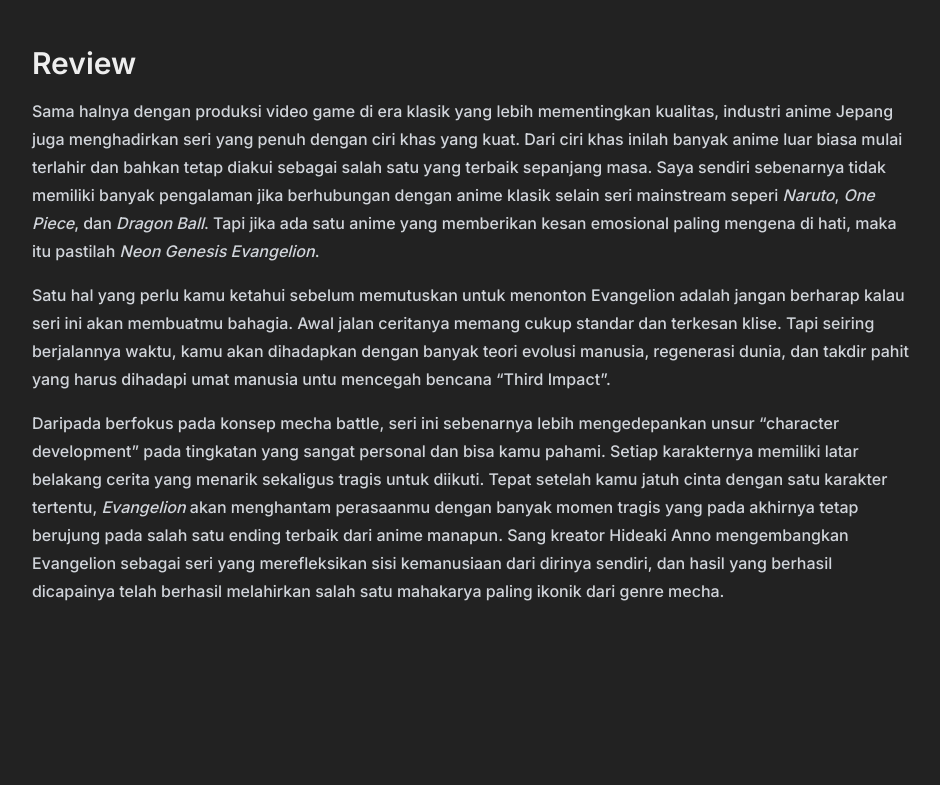
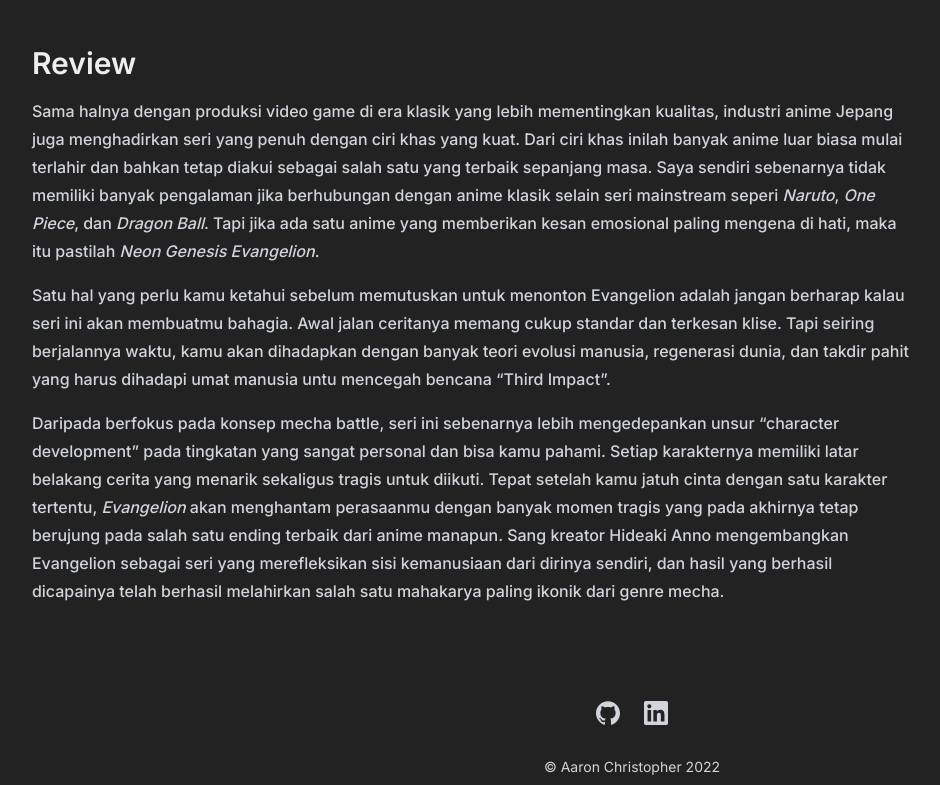
Before and after one commit to lordronz-archive/submission-dicoding-dasprog-web, a website: page website/index.html in a window 1280 px wide. Shown: the part 869-1654 px from the top of the page, without its empty margins (8-948 px from the left). Before the commit the page ends 1522 px from the top, so only its background shows below. Drawn offline with Linux system fonts and the light colour scheme.

Commit message:
feat: add footer :rocket:

```diff
--- a/website/index.html
+++ b/website/index.html
@@ -67,24 +67,25 @@
                 height="158px"
               />
               <p class="content-text">
-                Pada tahun 2015, <em>Angels</em>, sebuah makhluk alien yang haus perang,
-                muncul di kota Tokyo untuk kedua kalinya. Peristiwa ini
+                Pada tahun 2015, <em>Angels</em>, sebuah makhluk alien yang haus
+                perang, muncul di kota Tokyo untuk kedua kalinya. Peristiwa ini
                 dinamakan <em>second impact</em>. Satu-satunya harapan untuk
                 keberlangsungan hidup umat manusia terdapat di tangan
-                <em>Evangelion</em>, sebuah mecha humanoid yang dikembangkan oleh
-                organisasi bernama <em>NERV</em>, sebuah agensi spesial dari <em>United
-                Nation</em>.
+                <em>Evangelion</em>, sebuah mecha humanoid yang dikembangkan
+                oleh organisasi bernama <em>NERV</em>, sebuah agensi spesial
+                dari <em>United Nation</em>.
               </p>
               <p class="content-text">
-                <em>Evangelion</em> ini sangatlah kuat dan dapat bertarung sengit dengan
-                Angels, namun masalahnya adalah keterbatasan jumlah orang yang
-                dapat menjadi pilot dari Eva series. Hanya beberapa remaja, yang
-                semuanya berusia 14 tahun lalu, 9 bulan setelah Angel pertama
-                muncul, yang dapat menjadi pilot dari <em>Evangelion</em>.
+                <em>Evangelion</em> ini sangatlah kuat dan dapat bertarung
+                sengit dengan Angels, namun masalahnya adalah keterbatasan
+                jumlah orang yang dapat menjadi pilot dari Eva series. Hanya
+                beberapa remaja, yang semuanya berusia 14 tahun lalu, 9 bulan
+                setelah Angel pertama muncul, yang dapat menjadi pilot dari
+                <em>Evangelion</em>.
               </p>
               <p class="content-text">
-                Salah satu remaja tersebut adalah <em>Shinji Ikari</em>, yang ayahnya
-                adalah pemimpin dari organisasi NERV yang mengembangkan
+                Salah satu remaja tersebut adalah <em>Shinji Ikari</em>, yang
+                ayahnya adalah pemimpin dari organisasi NERV yang mengembangkan
                 Evangelion. Dipaksa untuk bertempur dan mengalami peristiwa yang
                 dia tidak mengerti, Shinji terpaksa menyelami kedalaman batinnya
                 sendiri untuk keberanian dan kekuatan untuk tidak hanya
@@ -99,13 +100,41 @@
                 >
               </h2>
               <p class="content-text">
-                Sama halnya dengan produksi video game di era klasik yang lebih mementingkan kualitas, industri anime Jepang juga menghadirkan seri yang penuh dengan ciri khas yang kuat. Dari ciri khas inilah banyak anime luar biasa mulai terlahir dan bahkan tetap diakui sebagai salah satu yang terbaik sepanjang masa. Saya sendiri sebenarnya tidak memiliki banyak pengalaman jika berhubungan dengan anime klasik selain seri mainstream seperi <em>Naruto</em>, <em>One Piece</em>, dan <em>Dragon Ball</em>. Tapi jika ada satu anime yang memberikan kesan emosional paling mengena di hati, maka itu pastilah <em>Neon Genesis Evangelion</em>.
+                Sama halnya dengan produksi video game di era klasik yang lebih
+                mementingkan kualitas, industri anime Jepang juga menghadirkan
+                seri yang penuh dengan ciri khas yang kuat. Dari ciri khas
+                inilah banyak anime luar biasa mulai terlahir dan bahkan tetap
+                diakui sebagai salah satu yang terbaik sepanjang masa. Saya
+                sendiri sebenarnya tidak memiliki banyak pengalaman jika
+                berhubungan dengan anime klasik selain seri mainstream seperi
+                <em>Naruto</em>, <em>One Piece</em>, dan <em>Dragon Ball</em>.
+                Tapi jika ada satu anime yang memberikan kesan emosional paling
+                mengena di hati, maka itu pastilah
+                <em>Neon Genesis Evangelion</em>.
               </p>
               <p class="content-text">
-                Satu hal yang perlu kamu ketahui sebelum memutuskan untuk menonton Evangelion adalah jangan berharap kalau seri ini akan membuatmu bahagia. Awal jalan ceritanya memang cukup standar dan terkesan klise. Tapi seiring berjalannya waktu, kamu akan dihadapkan dengan banyak teori evolusi manusia, regenerasi dunia, dan takdir pahit yang harus dihadapi umat manusia untu mencegah bencana <q>Third Impact</q>.
+                Satu hal yang perlu kamu ketahui sebelum memutuskan untuk
+                menonton Evangelion adalah jangan berharap kalau seri ini akan
+                membuatmu bahagia. Awal jalan ceritanya memang cukup standar dan
+                terkesan klise. Tapi seiring berjalannya waktu, kamu akan
+                dihadapkan dengan banyak teori evolusi manusia, regenerasi
+                dunia, dan takdir pahit yang harus dihadapi umat manusia untu
+                mencegah bencana <q>Third Impact</q>.
               </p>
               <p class="content-text">
-                Daripada berfokus pada konsep mecha battle, seri ini sebenarnya lebih mengedepankan unsur <q>character development</q> pada tingkatan yang sangat personal dan bisa kamu pahami. Setiap karakternya memiliki latar belakang cerita yang menarik sekaligus tragis untuk diikuti. Tepat setelah kamu jatuh cinta dengan satu karakter tertentu, <em>Evangelion</em> akan menghantam perasaanmu dengan banyak momen tragis yang pada akhirnya tetap berujung pada salah satu ending terbaik dari anime manapun. Sang kreator Hideaki Anno mengembangkan Evangelion sebagai seri yang merefleksikan sisi kemanusiaan dari dirinya sendiri, dan hasil yang berhasil dicapainya telah berhasil melahirkan salah satu mahakarya paling ikonik dari genre mecha.
+                Daripada berfokus pada konsep mecha battle, seri ini sebenarnya
+                lebih mengedepankan unsur <q>character development</q> pada
+                tingkatan yang sangat personal dan bisa kamu pahami. Setiap
+                karakternya memiliki latar belakang cerita yang menarik
+                sekaligus tragis untuk diikuti. Tepat setelah kamu jatuh cinta
+                dengan satu karakter tertentu, <em>Evangelion</em> akan
+                menghantam perasaanmu dengan banyak momen tragis yang pada
+                akhirnya tetap berujung pada salah satu ending terbaik dari
+                anime manapun. Sang kreator Hideaki Anno mengembangkan
+                Evangelion sebagai seri yang merefleksikan sisi kemanusiaan dari
+                dirinya sendiri, dan hasil yang berhasil dicapainya telah
+                berhasil melahirkan salah satu mahakarya paling ikonik dari
+                genre mecha.
               </p>
             </section>
           </article>
@@ -136,6 +165,63 @@
       </div>
       <aside></aside>
     </main>
-    <footer></footer>
+    <footer class="root-footer">
+      <div class="subfooter">
+        <div class="social-links">
+          <div class="sub-social-links">
+            <a
+              href="https://github.com/lordronz/"
+              target="_blank"
+              rel="noopener noreferrer"
+              aria-label="GitHub"
+            >
+              <svg
+                stroke="currentColor"
+                fill="currentColor"
+                stroke-width="0"
+                role="img"
+                viewBox="0 0 24 24"
+                height="1em"
+                width="1em"
+                xmlns="http://www.w3.org/2000/svg"
+              >
+                <title>GitHub</title>
+                <path
+                  d="M12 .297c-6.63 0-12 5.373-12 12 0 5.303 3.438 9.8 8.205 11.385.6.113.82-.258.82-.577 0-.285-.01-1.04-.015-2.04-3.338.724-4.042-1.61-4.042-1.61C4.422 18.07 3.633 17.7 3.633 17.7c-1.087-.744.084-.729.084-.729 1.205.084 1.838 1.236 1.838 1.236 1.07 1.835 2.809 1.305 3.495.998.108-.776.417-1.305.76-1.605-2.665-.3-5.466-1.332-5.466-5.93 0-1.31.465-2.38 1.235-3.22-.135-.303-.54-1.523.105-3.176 0 0 1.005-.322 3.3 1.23.96-.267 1.98-.399 3-.405 1.02.006 2.04.138 3 .405 2.28-1.552 3.285-1.23 3.285-1.23.645 1.653.24 2.873.12 3.176.765.84 1.23 1.91 1.23 3.22 0 4.61-2.805 5.625-5.475 5.92.42.36.81 1.096.81 2.22 0 1.606-.015 2.896-.015 3.286 0 .315.21.69.825.57C20.565 22.092 24 17.592 24 12.297c0-6.627-5.373-12-12-12"
+                ></path>
+              </svg>
+            </a>
+            <a
+              href="https://linkedin.com/in/aaronchristopher69/"
+              target="_blank"
+              rel="noopener noreferrer"
+              aria-label="LinkedIn"
+            >
+              <svg
+                stroke="currentColor"
+                fill="currentColor"
+                stroke-width="0"
+                role="img"
+                viewBox="0 0 24 24"
+                height="1em"
+                width="1em"
+                xmlns="http://www.w3.org/2000/svg"
+              >
+                <title>LinkedIn</title>
+                <path
+                  d="M20.447 20.452h-3.554v-5.569c0-1.328-.027-3.037-1.852-3.037-1.853 0-2.136 1.445-2.136 2.939v5.667H9.351V9h3.414v1.561h.046c.477-.9 1.637-1.85 3.37-1.85 3.601 0 4.267 2.37 4.267 5.455v6.286zM5.337 7.433c-1.144 0-2.063-.926-2.063-2.065 0-1.138.92-2.063 2.063-2.063 1.14 0 2.064.925 2.064 2.063 0 1.139-.925 2.065-2.064 2.065zm1.782 13.019H3.555V9h3.564v11.452zM22.225 0H1.771C.792 0 0 .774 0 1.729v20.542C0 23.227.792 24 1.771 24h20.451C23.2 24 24 23.227 24 22.271V1.729C24 .774 23.2 0 22.222 0h.003z"
+                ></path>
+              </svg>
+            </a>
+          </div>
+        </div>
+        <p>
+          © Aaron Christopher
+          <script>
+            document.write(' ' + new Date().getFullYear());
+          </script>
+        </p>
+      </div>
+    </footer>
   </body>
 </html>
--- a/website/style.css
+++ b/website/style.css
@@ -332,3 +332,58 @@
   font-weight: 500;
   color: #d1d5db;
 }
+
+.root-footer {
+  padding-bottom: 0.5rem;
+  margin-top: 1rem;
+}
+
+.subfooter {
+  display: flex;
+  flex-direction: column;
+  align-items: center;
+  padding-top: 1.5rem;
+  border-top-width: 1px;
+  border-color: rgb(75 85 99);
+}
+
+.subfooter p {
+  margin-top: 2rem;
+  font-size: 0.875rem /* 14px */;
+  line-height: 1.25rem /* 20px */;
+  color: rgb(209 213 219);
+}
+
+.social-links {
+  margin-top: 0.5rem;
+  display: flex;
+}
+
+.social-links > :not([hidden]) ~ :not([hidden]) {
+  margin-right: 0;
+  margin-left: 1rem;
+}
+
+.sub-social-links {
+  display: flex;
+  justify-content: center;
+  align-items: center;
+}
+
+.sub-social-links svg {
+  color: var(--clr-primary-200);
+  font-size: 3rem;
+  margin-top: auto;
+  margin-bottom: auto;
+  height: 1.5rem;
+  color: rgb(209 213 219);
+  vertical-align: middle;
+  transition-property: color, background-color, border-color,
+    text-decoration-color, fill, stroke;
+  transition-timing-function: cubic-bezier(0.4, 0, 0.2, 1);
+  transition-duration: 300ms;
+}
+
+.sub-social-links svg:hover {
+  color: var(--clr-primary-200);
+}
```
Also changed, not shown: build.js (+0 -7 lines), website/assets/icons/github.svg (added), website/assets/icons/linkedin.svg (added), 1 other file.
